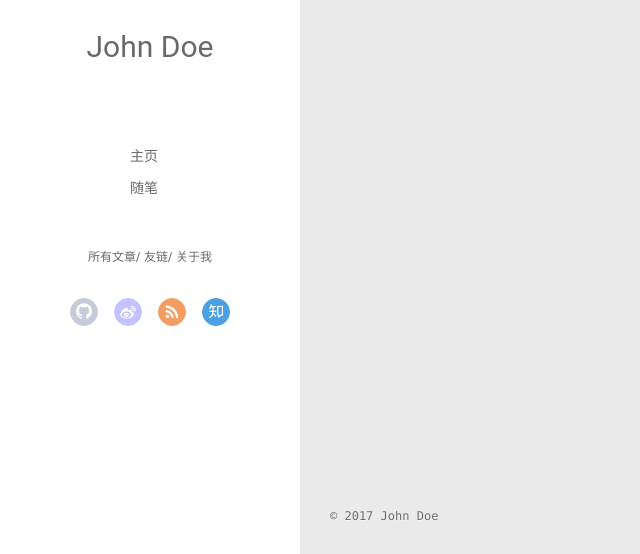
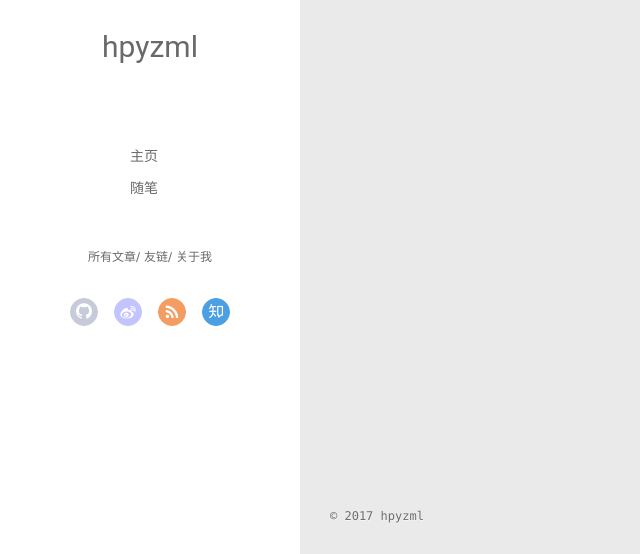
Before and after one commit to theLuckyThree/theLuckyThree.github.io, a plain HTML site: page archives/index.html in a window 1280 px wide. Shown: the part 243-797 px from the top of the page, 0-640 px from the left. Drawn offline with Linux system fonts and the light colour scheme; no server answers.

Commit message:
Site updated: 2017-08-10 17:55:14

```diff
--- a/archives/index.html
+++ b/archives/index.html
@@ -45,7 +45,7 @@
 			<img src="" class="js-avatar">
 		</a>
 		<hgroup>
-		  <h1 class="header-author"><a href="/">John Doe</a></h1>
+		  <h1 class="header-author"><a href="/">hpyzml</a></h1>
 		</hgroup>
 
 
@@ -103,7 +103,7 @@
 				<img src="" class="js-avatar">
 			</div>
 			<hgroup>
-			  <h1 class="header-author js-header-author">John Doe</h1>
+			  <h1 class="header-author js-header-author">hpyzml</h1>
 			</hgroup>
 
 
@@ -201,7 +201,7 @@
   <div class="outer">
     <div id="footer-info">
     	<div class="footer-left">
-    		&copy; 2017 John Doe
+    		&copy; 2017 hpyzml
     	</div>
       	<div class="footer-right">
       		<a href="http://hexo.io/" target="_blank">Hexo</a>  Theme <a href="https://github.com/litten/hexo-theme-yilia" target="_blank">Yilia</a> by Litten
```
Also changed, not shown: 2017/08/10/hello-world/index.html (+3 -3 lines), archives/2017/08/index.html (+3 -3 lines), archives/2017/index.html (+3 -3 lines), index.html (+3 -3 lines).
